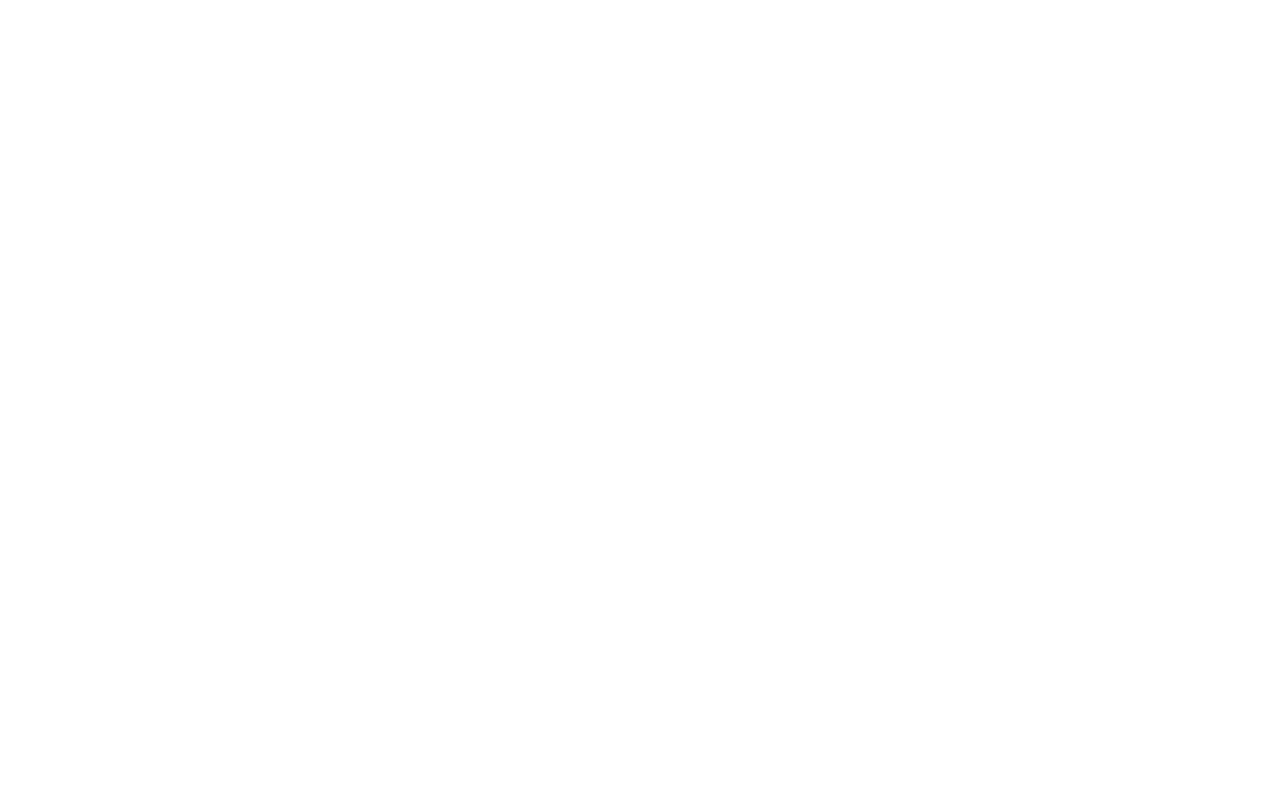
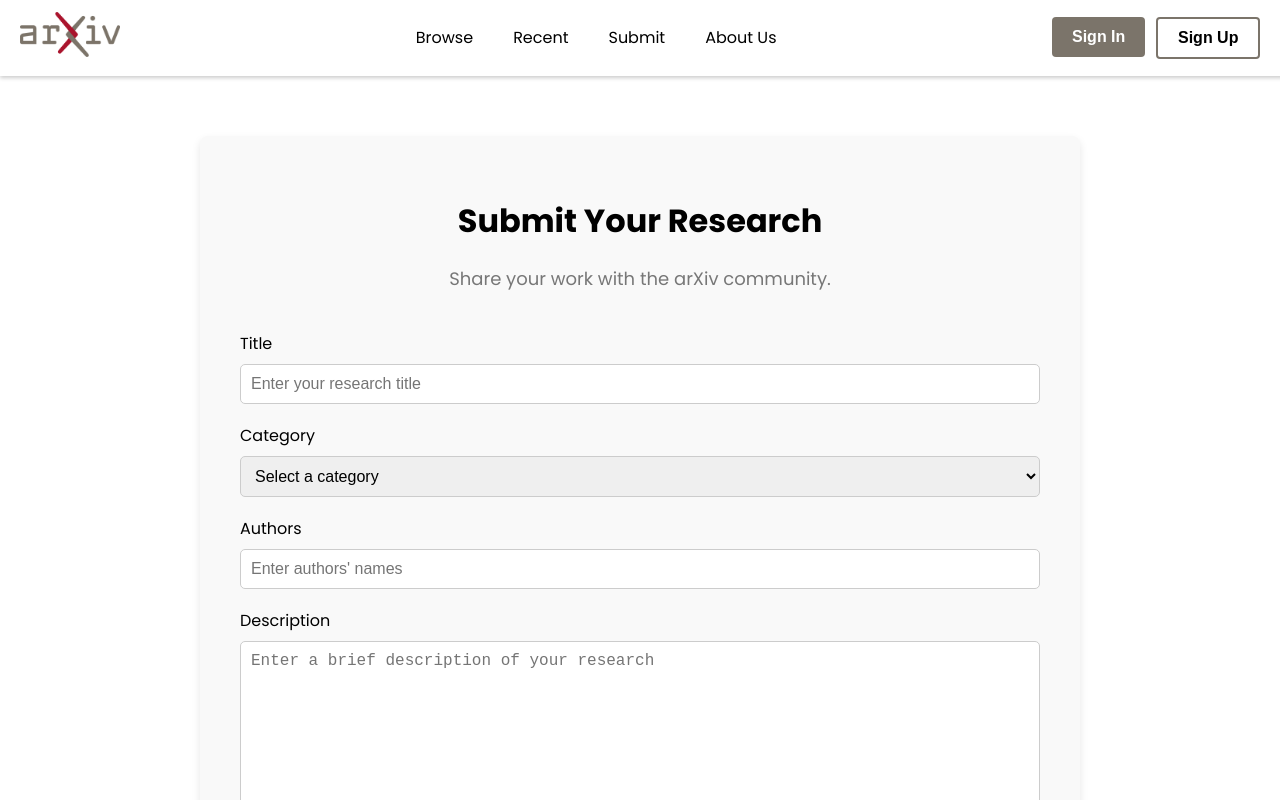
Before and after one commit to import-srfi-175/ResearchX, a React (Vite) app in the folder app/frontend/: page /submit in a window 1280 px wide. Before the commit this address had no page. Built offline with nearby package versions, Linux system fonts and the light colour scheme.

Commit message:
Add Submit page

```diff
--- a/app/frontend/src/App.jsx
+++ b/app/frontend/src/App.jsx
@@ -2,9 +2,11 @@
 import Navbar from './components/Navbar';
 import SignUp from './components/SignUp';
 import SignIn from './components/SignIn';
+import Submit from "./components/Submit";
 import AboutUs from './components/AboutUs';
 import Footer from "./components/Footer";
 import Hero from './components/Hero';
+
 
 import './styles/App.css';
 
@@ -24,6 +26,7 @@
     <Router>
       <Routes>
         <Route path="/" element={<Home />} />   {/* Home page route */}
+        <Route path="/submit" element={<Submit />} />
         <Route path="/aboutus" element={<AboutUs />} />
         <Route path="/signup" element={<SignUp />} />
         <Route path="/signin" element={<SignIn />} />
--- a/app/frontend/src/components/AboutUs.jsx
+++ b/app/frontend/src/components/AboutUs.jsx
@@ -1,7 +1,7 @@
 import React from 'react';
-import Navbar from './Navbar'; // Ensure the path is correct
-import Footer from './Footer'; // You can add the Footer if needed
-import '../styles/AboutUs.css'; // Optional, if you want to style the page
+import Navbar from './Navbar';
+import Footer from './Footer';
+import '../styles/AboutUs.css';
 
 export default function AboutUs() {
   return (
--- a/app/frontend/src/components/Navbar.jsx
+++ b/app/frontend/src/components/Navbar.jsx
@@ -10,9 +10,9 @@
                 <img src={Logo} width="100px" alt="Logo" />
             </Link>
             <ul className="navbar--items">
-                <li><Link to="/featured">Featured</Link></li>
+                <li><Link to="/browse">Browse</Link></li>
                 <li><Link to="/recent">Recent</Link></li>
-                <li><Link to="/browse">Browse</Link></li>
+                <li><Link to="/submit">Submit</Link></li>
                 <li><Link to="/aboutus">About Us</Link></li>
             </ul>
             <div className="navbar--auth">
--- /dev/null
+++ b/app/frontend/src/components/Submit.jsx
@@ -0,0 +1,50 @@
+import React from 'react';
+import Navbar from './Navbar'; // Import Navbar
+import '../styles/Submit.css'; // Link to a CSS file for styling
+
+export default function Submit() {
+  return (
+    <>
+      <Navbar /> {/* Add Navbar at the top */}
+      <div className="submit-container">
+        <h1>Submit Your Research</h1>
+        <p className="submit-subheading">Share your work with the arXiv community.</p>
+
+        <form className="submit-form">
+          {/* Title Input */}
+          <label htmlFor="title">Title</label>
+          <input type="text" id="title" name="title" placeholder="Enter your research title" required />
+
+          {/* Category Dropdown */}
+          <label htmlFor="category">Category</label>
+          <select id="category" name="category" required>
+            <option value="">Select a category</option>
+            <option value="computer-science">Computer Science</option>
+            <option value="economics">Economics</option>
+            <option value="electrical-engineering">Electrical Engineering and Systems Science</option>
+            <option value="mathematics">Mathematics</option>
+            <option value="physics">Physics</option>
+            <option value="quantitative-biology">Quantitative Biology</option>
+            <option value="quantitative-finance">Quantitative Finance</option>
+            <option value="statistics">Statistics</option>
+          </select>
+
+          {/* Authors Input */}
+          <label htmlFor="authors">Authors</label>
+          <input type="text" id="authors" name="authors" placeholder="Enter authors' names" required />
+
+          {/* Description Box */}
+          <label htmlFor="description">Description</label>
+          <textarea id="description" name="description" placeholder="Enter a brief description of your research" required></textarea>
+
+          {/* Document Upload */}
+          <label htmlFor="document">Document</label>
+          <input type="file" id="document" name="document" accept=".pdf,.doc,.docx" required />
+
+          {/* Submit Button */}
+          <button type="submit" className="submit-button">Submit</button>
+        </form>
+      </div>
+    </>
+  );
+}
--- /dev/null
+++ b/app/frontend/src/styles/Submit.css
@@ -0,0 +1,66 @@
+/* src/styles/Submit.css */
+
+.submit-container {
+    max-width: 800px;
+    margin: 60px auto; /* Center the container with space from top and bottom */
+    padding: 40px;
+    background-color: #f9f9f9;
+    box-shadow: 0px 4px 8px rgba(0, 0, 0, 0.1);
+    border-radius: 8px;
+}
+
+.submit-container h1 {
+    font-size: 32px;
+    margin-bottom: 20px;
+    text-align: center;
+}
+
+.submit-subheading {
+    font-size: 18px;
+    color: #777;
+    text-align: center;
+    margin-bottom: 40px;
+}
+
+.submit-form {
+    display: flex;
+    flex-direction: column;
+}
+
+.submit-form label {
+    font-size: 16px;
+    margin-bottom: 8px;
+}
+
+.submit-form input[type="text"],
+.submit-form select,
+.submit-form input[type="file"],
+.submit-form textarea {
+    padding: 10px;
+    margin-bottom: 20px;
+    border: 1px solid #ccc;
+    border-radius: 5px;
+    font-size: 16px;
+}
+
+.submit-form textarea {
+    resize: vertical;
+    min-height: 150px;
+}
+
+
+.submit-button {
+    background-color: #3B3B3B; /* Dark button color */
+    color: white;
+    padding: 12px 20px;
+    font-size: 16px;
+    border: none;
+    border-radius: 4px;
+    cursor: pointer;
+}
+
+.submit-button:hover {
+    background-color: #1A1A1A; /* Darker button color on hover */
+    box-shadow: rgba(0, 0, 0, 0.25) 0 5px 10px;
+    transform: translateY(-2px);
+}
```
